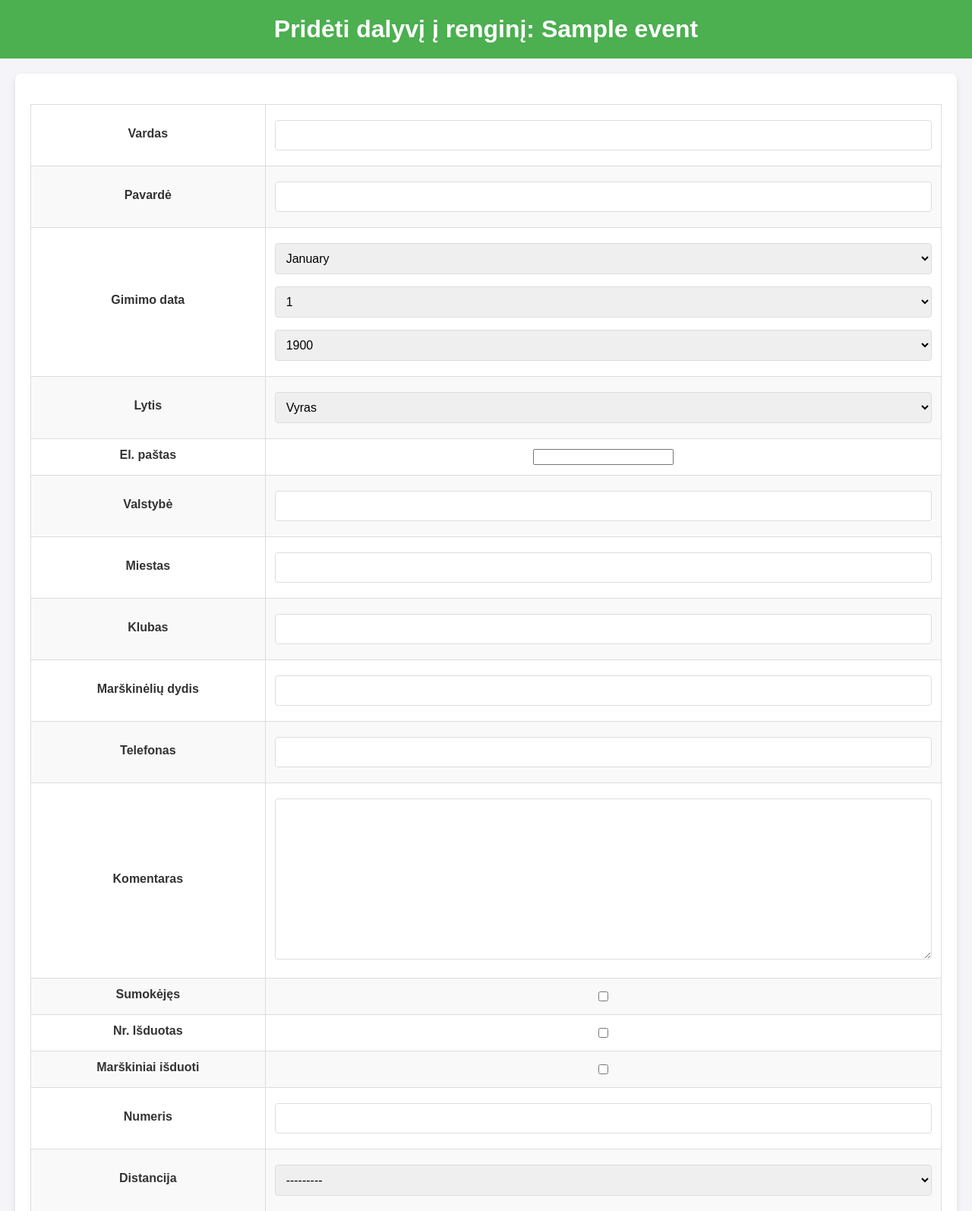
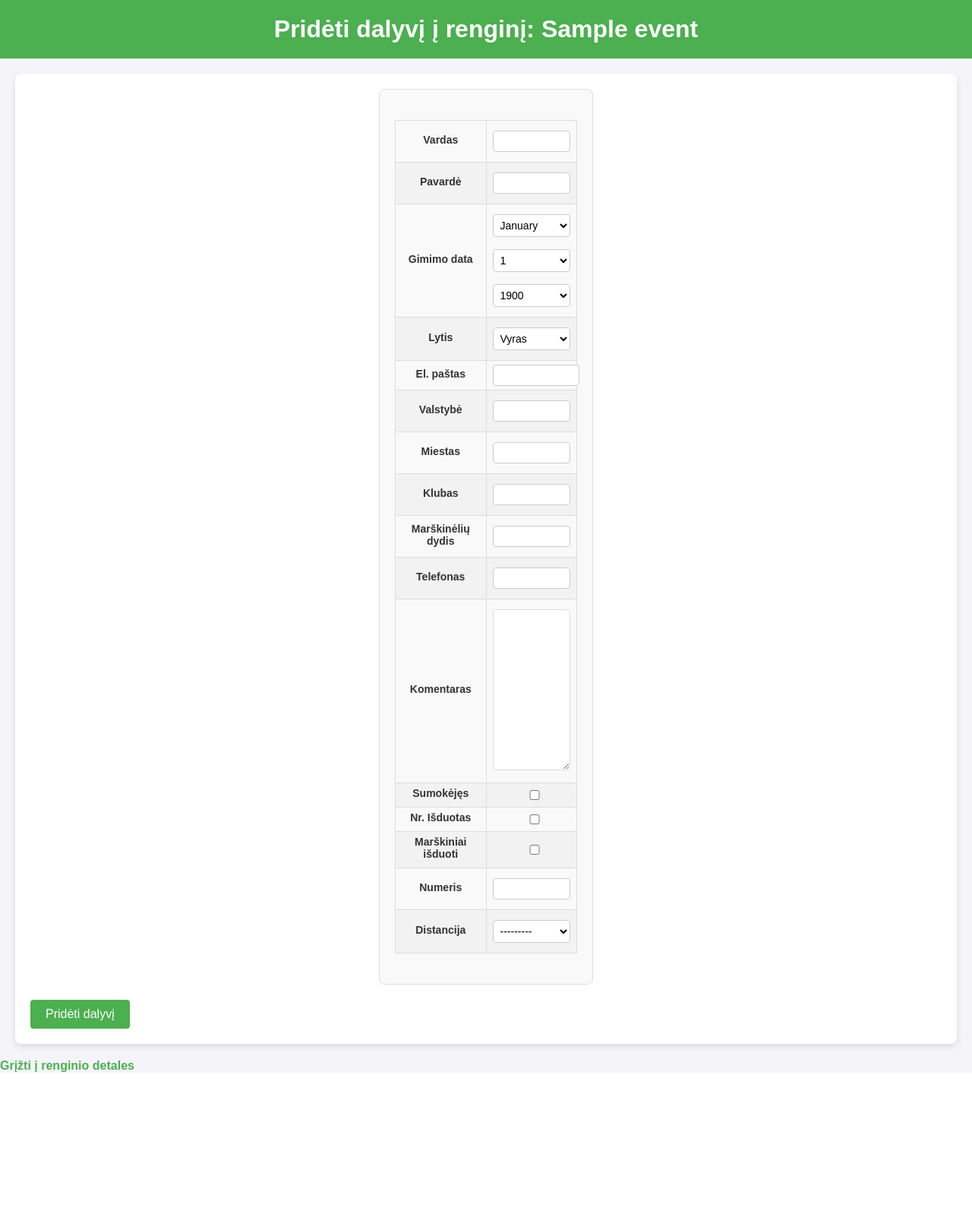
Before and after one commit to TidasKazlavickas/SportsEventsApp, a Django app: page /event/1/add_participant/ in a window 1280 px wide. Shown: the top 1594 px of the page at 76% size. After the commit the page ends 1411 px from the top, so only its background shows below. Run offline with Django 5.2, Linux system fonts and the light colour scheme; tables that the repository leaves empty hold one stand-in row (values such as "Sample post").

Commit message:
Back end stiliavimas done

```diff
--- a/SportsEventApp/api/static/style.css
+++ b/SportsEventApp/api/static/style.css
@@ -237,3 +237,49 @@ form > div {
 .event-detail-button-container a:hover {
     background-color: #45a049;
 }
+
+.add-participant-form-container {
+    width: 20%; /* Adjust the width of the container */
+    margin: 0 auto; /* Centers the container */
+    padding: 20px;
+    border: 1px solid #ddd; /* Adds a border around the container */
+    border-radius: 8px; /* Rounds the corners */
+    background-color: #f9f9f9; /* Light background color */
+}
+
+.add-participant-form-container table {
+    width: 100%; /* Ensures the table takes up the full width of the container */
+    border-collapse: collapse; /* Ensures borders are collapsed into single lines */
+}
+
+.add-participant-form-container td {
+    padding: 5px 8px; /* Reduces padding inside the table cells */
+    vertical-align: middle; /* Aligns text vertically */
+    font-size: 14px; /* Adjust font size for a smaller look */
+    width: 50%; /* Ensures each column takes up half of the table width */
+}
+
+.add-participant-form-container td label {
+    font-weight: bold; /* Makes the label text bold */
+    color: #333; /* Darker color for labels */
+}
+
+.add-participant-form-container td input,
+.add-participant-form-container td select {
+    width: 100%; /* Ensures form elements take up full width */
+    padding: 5px; /* Reduces padding inside form elements */
+    border: 1px solid #ccc;
+    border-radius: 4px;
+    font-size: 14px;
+    background-color: #fff;
+}
+
+.add-participant-form-container td input:focus,
+.add-participant-form-container td select:focus {
+    border-color: #66afe9; /* Focus effect for form elements */
+    outline: none;
+}
+
+.add-participant-form-container table tr:nth-child(even) {
+    background-color: #f2f2f2; /* Alternates row colors for readability */
+}
--- a/SportsEventApp/api/templates/api/add_participant.html
+++ b/SportsEventApp/api/templates/api/add_participant.html
@@ -12,6 +12,7 @@
 <form method="post">
     {% csrf_token %}
 
+<div class="add-participant-form-container">
     <table>
         <tr>
             <td><label for="{{ form.first_name.id_for_label }}">Vardas</label></td>
@@ -78,6 +79,7 @@
             <td>{{ form.distance }}</td>
         </tr>
     </table>
+</div>
 
     <button type="submit">Pridėti dalyvį</button>
 </form>
```
